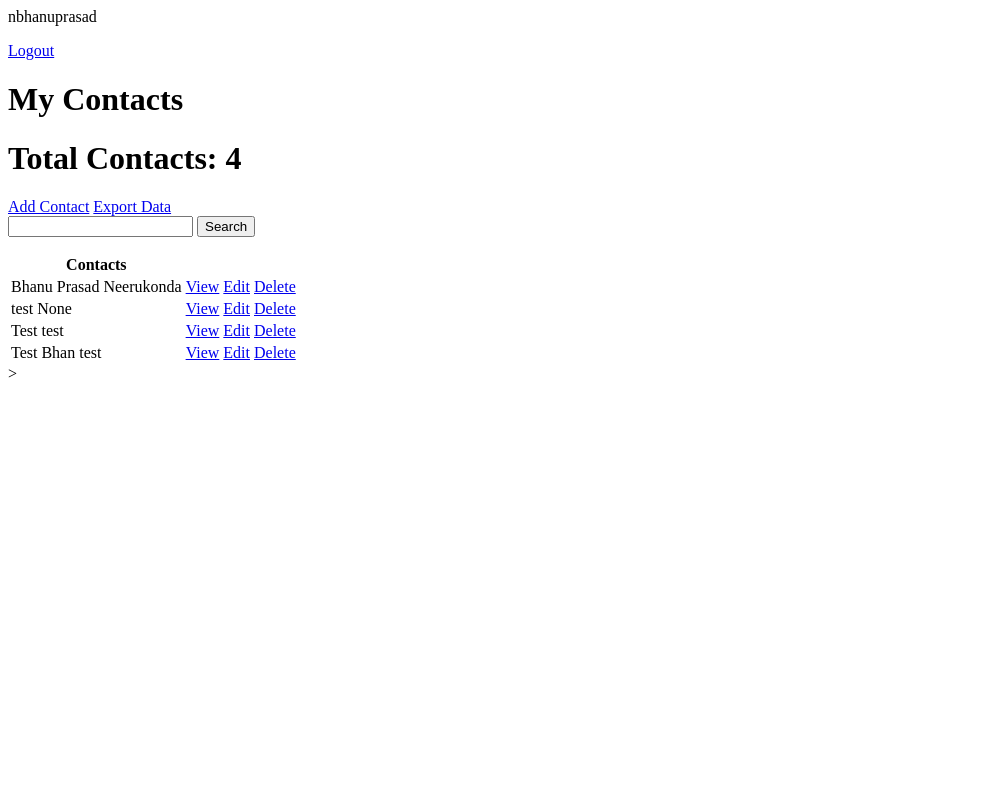
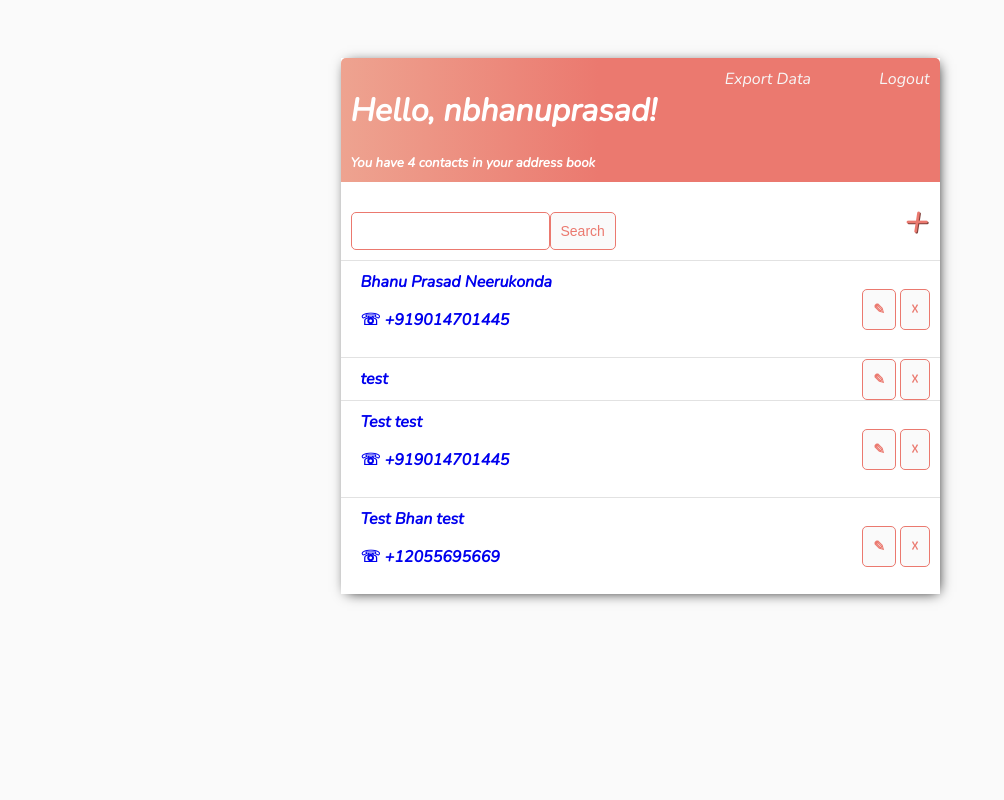
Before and after one commit to nbhanuprasad/AddressBook-Group-9, a Django app: page /contactlist in a window 1280 px wide. Shown: the whole page, without its empty margins (0-1004 px from the left). Run offline with Django 3.2, Linux system fonts and the light colour scheme; a user stored in the database is signed in; data comes from the database, SQL or seed files in the repository; both versions use the stored data as it was after the commit.

Commit message:
Final Styling

```diff
--- a/addressbook/Contacts/views.py
+++ b/addressbook/Contacts/views.py
@@ -31,6 +31,7 @@ class CustomLoginView(LoginView):
 class RegisterPage(FormView):
     template_name='register.html'
     form_class = UserCreationForm
+    fields = '__all__'
     redirect_authenticated_user=True
     success_url=reverse_lazy('contacts')
 
--- a/addressbook/templates/Contacts/contactinfo_list.html
+++ b/addressbook/templates/Contacts/contactinfo_list.html
@@ -1,17 +1,48 @@
+{% extends 'Contacts/main.html' %}
+{% block content%}
+
+<div class="header-bar">
+  <div>
+      <h1>Hello, {{request.user}}!</h1>
+      <h5 style="margin:0"> You have <i>{{count}}</i> contact{{count|pluralize:"s"}} in your address book </h5>
+  </div>
   {% if request.user.is_authenticated %}
-  <p>{{request.user}}</p>
+    <a href="{% url 'contactcsv' %}">Export Data</a>
     <a href="{% url 'logout' %}">Logout</a>
   {% else %}
     <a href="{% url 'login' %}">Login</a>
   {% endif %}
-<h1>My Contacts </h1>
-<h1>Total Contacts: {{count}}</h1>
-<a href="{% url 'createcontact' %}">Add Contact</a>
-<a href="{% url 'contactcsv' %}">Export Data</a>
-<form method="GET">
+</div>
+<div id="search-add-wrapper">
+  <form method="GET" style="margin-top: 20px; display: flex;">
     <input type="text" name="search-area" value={{search_input}}>
-  <input type="submit" name="" value="Search">
+    <input class="button" type="submit" name="" value="Search">
   </form>
+  <div>
+  <a id="add-link" href="{% url 'createcontact' %}">&#x2b</a>
+</div>
+</div>
+
+<div class="contact-items-wrapper">
+  {% for Contact in contacts %}
+  <div class="contact-wrapper">
+    <div class="contact-name">
+      <a href="{% url 'contactinfo' Contact.cid %}"><strong>{{Contact.fname}} {{Contact.lname|default_if_none:"&nbsp;"}}</strong></a>
+      {% if Contact.phnumber %}
+        <p><a href="tel:{{Contact.phnumber|default_if_none:"&nbsp;"}}">&#9743; {{Contact.phnumber|default_if_none:"&nbsp;"}}</a></p>
+      {% endif %}
+
+    </div>
+    <div>
+    <a class="button" href="{% url 'contactupdate' Contact.cid %}">&#9998</a>
+    <a class="button" href="{% url 'contactdelete' Contact.cid %}">&#9747</a>
+    </div>
+  </div>
+  {% empty %}
+  <h3>No Contacts</h3>
+  {% endfor %}
+</div>
+<!--
 <table>
     <tr>
         <th>Contacts</th>
@@ -26,4 +57,6 @@
     {% empty %}
       <h3>No Contacts</h3>
     {% endfor %}
-</table>>
+</table>
+-->
+{%endblock content%}
--- /dev/null
+++ b/addressbook/templates/Contacts/main.html
@@ -0,0 +1,136 @@
+<!DOCTYPE html>
+<html lang="en" dir="ltr">
+  <head>
+    <meta charset="utf-8">
+    <title>Address Book</title>
+    <link rel="preconnect" href="https://fonts.googleapis.com">
+    <link rel="preconnect" href="https://fonts.gstatic.com" crossorigin>
+    <link href="https://fonts.googleapis.com/css2?family=Nunito:ital,wght@1,200&family=Raleway:wght@200&display=swap" rel="stylesheet">
+    <style>
+      body{
+        background-color: #FAFAFA;
+        font-family: 'Nunito', sans-serif;
+        padding-top: 50px;
+      }
+      h1,
+      h2,
+      h3,
+      h4,
+      h5,
+      h6,
+      {
+        font-family: 'Raleway', sans-serif;
+      }
+      a,
+      p{
+        color: #4b5156,
+      }
+      .container {
+        max-width: 599px;
+        margin: auto;
+        background-color: #fff;
+        -webkit-box-shadow: 2px 2px 13px -4px rgba(0,0,0,1);
+        box-shadow: 2px 2px 13px -4px rgba(0,0,0,1);
+      }
+
+      .header-bar {
+        display: flex;
+        justify-content: space-between;
+        color: #fff;
+        padding: 10px;
+        border-radius: 5px 5px 0 0;
+        background: linear-gradient(90deg, #EEA390 0%, #EB796F 43%, #EB796F 100%);
+        }
+      .header-bar a{
+        color: rgb(247,247,247);
+        text-decoration: none;
+      }
+
+      .contact-wrapper{
+        display: flex;
+        align-items: center;
+        justify-content: space-between;
+        padding: 10px;
+        background-color: #fff;
+        border-top: 1px solid rgb(226,226,226);
+      }
+      .contact-wrapper a{
+        text-decoration: none;
+        font-weight: bold;
+      }
+      .contact-name{
+        text-decoration: none;
+        color: #4b5156;
+        margin-left: 10px;
+      }
+
+      .delete-link{
+        text-decoration: none;
+        font-weight: 900;
+        color: #cf4949;
+        font-size: 22px;
+        line-height: 0;
+      }
+
+      .update-link{
+        text-decoration: none;
+        font-weight: 900;
+        color: blue;
+        font-size: 22px;
+        line-height: 0;
+      }
+      .button {
+        border: 1px solid #EB796F;
+        background-color: #FAFAFA;
+        color: #EB796F;
+        padding: 10px;
+        font-size: 14px;
+        border-radius: 5px;
+        text-align: center;
+        text-decoration: none;
+        font-size: 14px;
+        cursor: pointer;
+      }
+
+      #search-add-wrapper{
+        display: flex;
+        justify-content: space-between;
+        align-items: center;
+        padding: 10px;
+      }
+
+      #add-link{
+        color: #EB796F;
+        text-decoration: none;
+        font-size: 42px;
+        text-shadow: 1px 1px #81413b;
+      }
+
+      input[type=text],
+      input[type=password],
+      textarea{
+        border: 1px solid #EB796F;
+        border-radius: 5px;
+        padding: 10px;
+        width: 90%;
+      }
+      label {
+        padding-top: 10px;
+        display:block;
+      }
+      .card-body{
+        padding: 20px;
+      }
+
+    </style>
+  </head>
+  <body>
+    <div class="container">
+      {% block content %}
+
+      {%endblock content%}
+
+    </div>
+
+  </body>
+</html>
```
Also changed, not shown: addressbook/templates/Contacts/ContactInfo_detail.html (+27 -23 lines), addressbook/templates/Contacts/contactinfo_confirm_delete.html (+9 -4 lines), addressbook/templates/Contacts/contactinfo_form.html (+13 -5 lines), addressbook/templates/login.html (+9 -3 lines), addressbook/templates/register.html (+9 -2 lines), addressbook/ProgressDocs/Final_Register.jpg (added), addressbook/db.sqlite3. Lines whose indentation alone changed are shown as unchanged.
